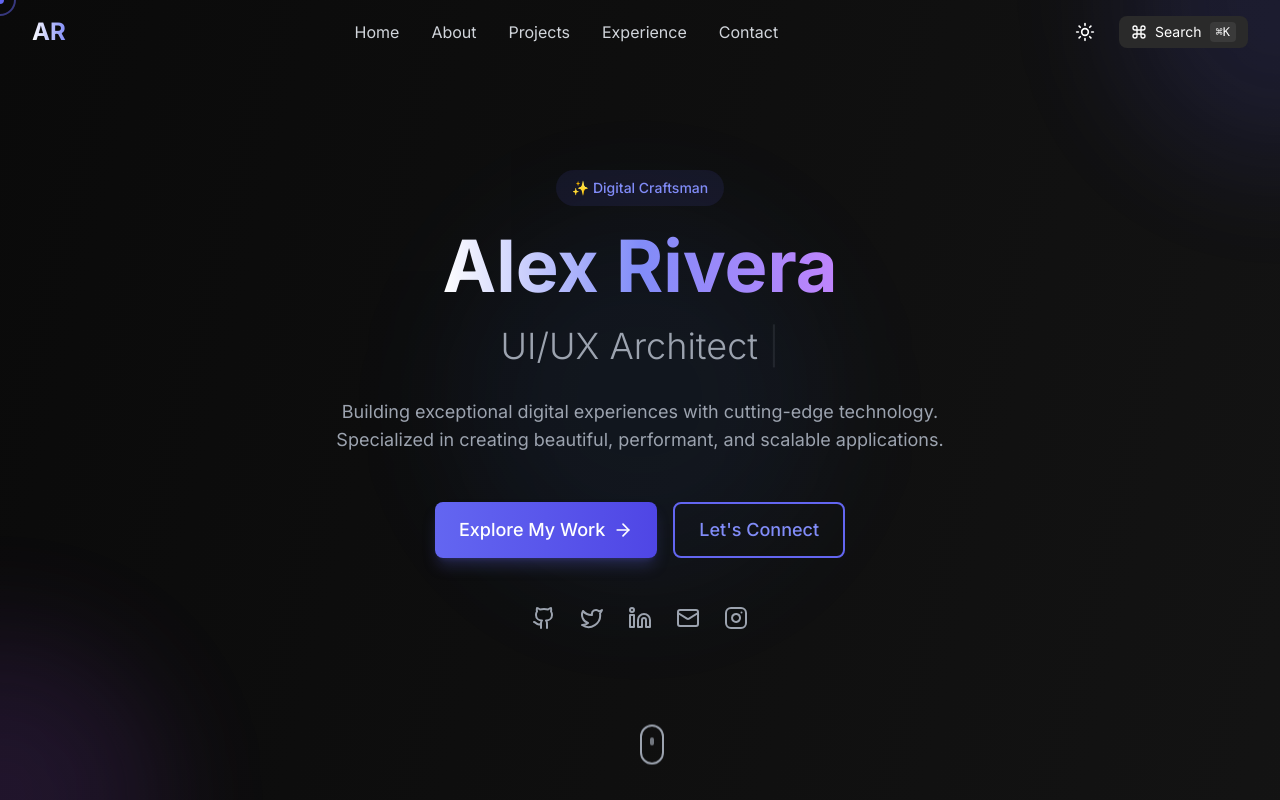
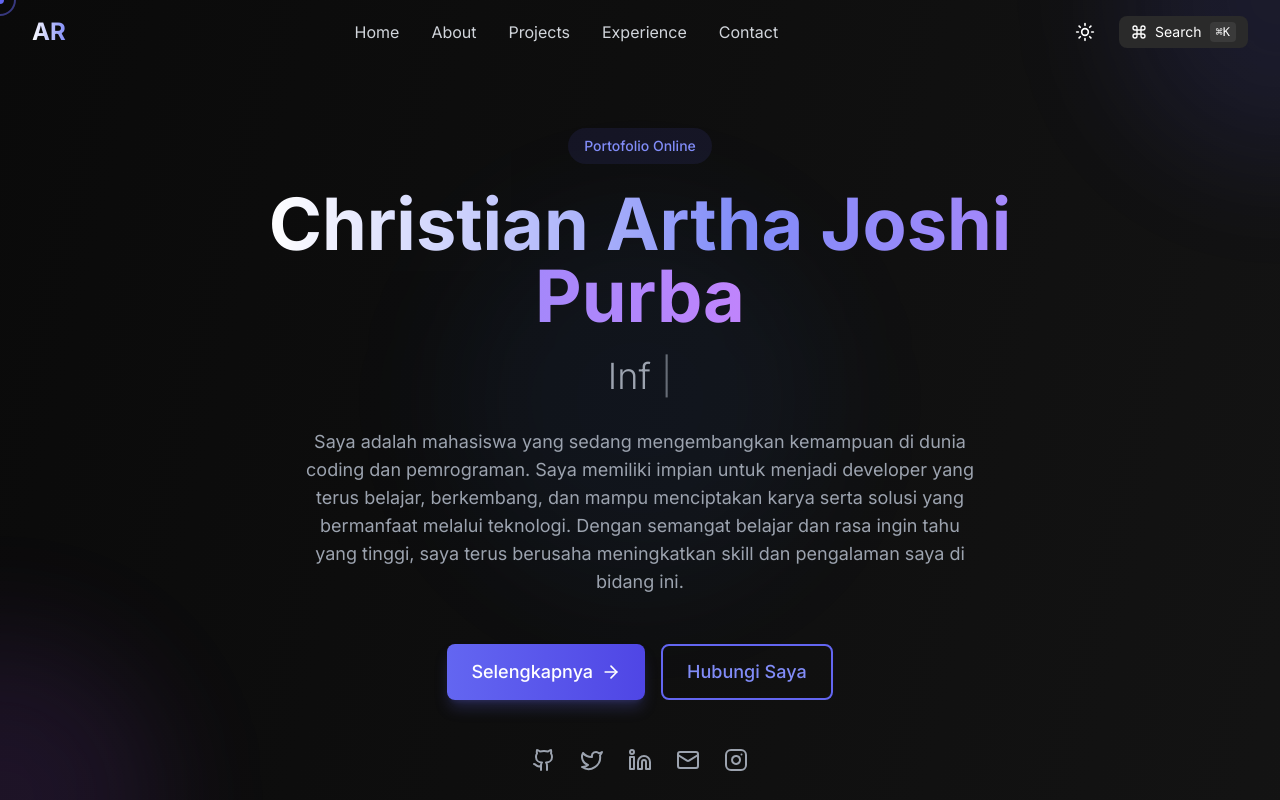
Before and after one commit to arthaajoshipurba-cyber/portofolio, a Vue app: page / in a window 1280 px wide. Shown: the top 800 px of the page. Built offline with nearby package versions, Linux system fonts and the light colour scheme.

Commit message:
Update HeroSection.vue

```diff
--- a/src/components/home/HeroSection.vue
+++ b/src/components/home/HeroSection.vue
@@ -4,7 +4,7 @@
       <div class="text-center max-w-4xl mx-auto">
         <div class="mb-6 opacity-0 animate-fade-in-up">
           <span class="inline-block px-4 py-2 text-sm font-medium text-primary-400 bg-primary-500/10 rounded-full backdrop-blur-sm">
-            ✨ Digital Craftsman
+            Portofolio Online
           </span>
         </div>
 
@@ -22,8 +22,9 @@
         </div>
 
         <p class="text-lg text-gray-400 max-w-2xl mx-auto mb-12 opacity-0 animate-fade-in-up delay-300">
-          Building exceptional digital experiences with cutting-edge technology.
-          Specialized in creating beautiful, performant, and scalable applications.
+          Saya adalah mahasiswa yang sedang mengembangkan kemampuan di dunia coding dan pemrograman.
+          Saya memiliki impian untuk menjadi developer yang terus belajar, berkembang, dan mampu menciptakan karya serta solusi yang bermanfaat melalui teknologi.
+          Dengan semangat belajar dan rasa ingin tahu yang tinggi, saya terus berusaha meningkatkan skill dan pengalaman saya di bidang ini.
         </p>
 
         <div class="flex flex-col sm:flex-row gap-4 justify-center opacity-0 animate-fade-in-up delay-400">
@@ -33,7 +34,7 @@
             size="lg"
             class="group"
           >
-            <span>Explore My Work</span>
+            <span>Selengkapnya</span>
             <ArrowRight class="inline-block ml-2 w-5 h-5 group-hover:translate-x-1 transition-transform" />
           </Button>
 
@@ -42,7 +43,7 @@
             variant="outline"
             size="lg"
           >
-            Let's Connect
+            Hubungi Saya
           </Button>
         </div>
 
@@ -77,13 +78,12 @@ import { ArrowRight, Github, Twitter, Linkedin, Mail } from 'lucide-vue-next'
 import { useTypingAnimation } from '@/composables/useTypingAnimation'
 import socialLinks from '@/data/socialLinks'
 
-const name = "Alex Rivera" // Ganti dengan nama Anda
-
+const name = "Christian Artha Joshi Purba"
 const roles = [
-  "Full Stack Developer",
-  "UI/UX Architect",
-  "Tech Entrepreneur",
-  "Open Source Contributor"
+  "Mahasiswa",
+  "Informatika",
+  "Baik Hati",
+  "Rajin Menabung"
 ]
 
 const { currentTypedText } = useTypingAnimation(roles, 100)
@@ -99,7 +99,6 @@ const scrollToContact = () => {
 }
 
 onMounted(() => {
-  // Add scroll animation class
   const observer = new IntersectionObserver((entries) => {
     entries.forEach(entry => {
       if (entry.isIntersecting) {
```
